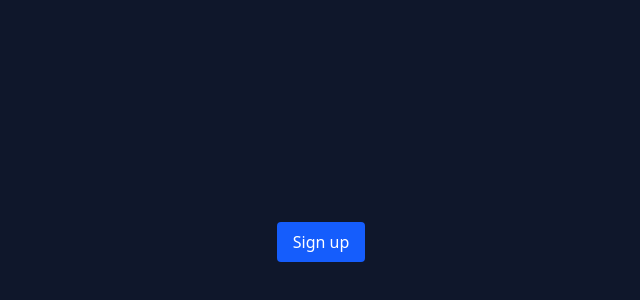
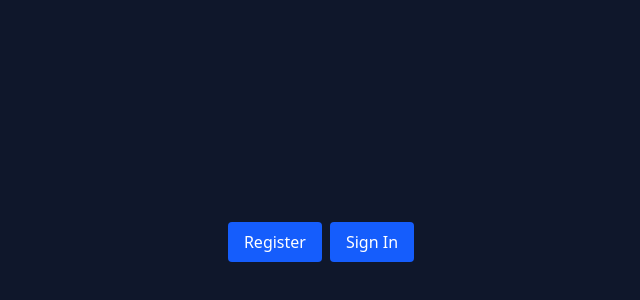
Before and after one commit to AzizanNur/learn-react, a React (Vite) app: page / in a window 1280 px wide. Shown: the part 158-458 px from the top of the page, without its empty margins (319-959 px from the left). Built offline with nearby package versions, Linux system fonts and the light colour scheme.

Commit message:
simple componen untuk button dan props children

```diff
--- a/src/App.jsx
+++ b/src/App.jsx
@@ -1,11 +1,21 @@
 function App() {
   return (
     <div className="bg-slate-900 place-content-center grid min-h-screen">
-      <button className="bg-blue-600 text-white px-4 py-2 rounded">
-        Sign up
-      </button>
+      <div className="flex gap-x-2">
+        <Button>Register</Button>
+        <Button>Sign In</Button>
+      </div>
     </div>
   );
 }
 
+function Button(props) {
+  const { children } = props;
+  return (
+    <button className="bg-blue-600 text-white px-4 py-2 rounded">
+      {children}
+    </button>
+  );
+}
+
 export default App;
```
